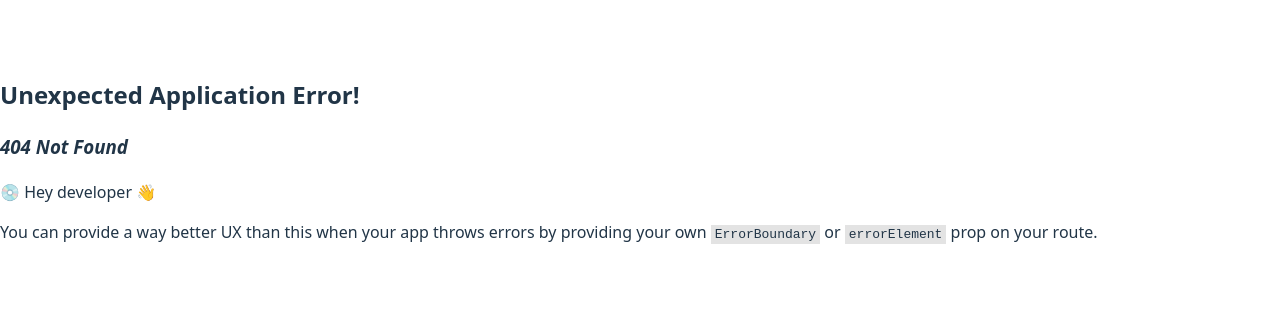
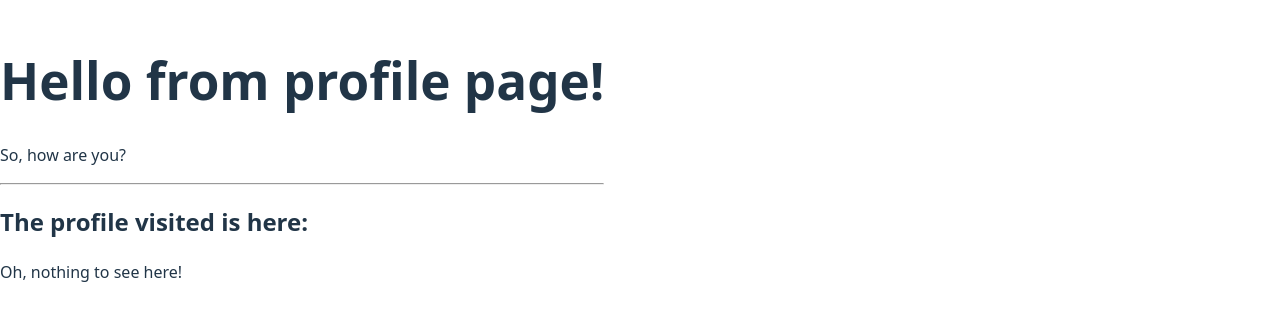
Before and after one commit to nickonyi/React-Routing, a React (Vite) app: page /profile/1 in a window 1280 px wide. Before the commit this address had no page. Shown: the part 241-562 px from the top of the page. Built offline with nearby package versions, Linux system fonts and the light colour scheme.

Commit message:
react router

```diff
--- a/src/components/profile.jsx
+++ b/src/components/profile.jsx
@@ -1,6 +1,12 @@
-import { Outlet } from 'react-router-dom';
+import { Outlet, useParams } from 'react-router-dom';
+import DefaultProfile from './default';
+import Popeye from './popeye';
+import Spinach from './spinach';
 
 const Profile = () => {
+  const { profile } = useParams();
+  console.log(profile);
+
   return (
     <div>
       <h1>Hello from profile page!</h1>
@@ -8,6 +14,13 @@
       <hr />
       <h2>The profile visited is here:</h2>
       <Outlet />
+      {profile === 'Popeye' ? (
+        <Popeye />
+      ) : profile === 'Spinach' ? (
+        <Spinach />
+      ) : (
+        <DefaultProfile />
+      )}
     </div>
   );
 };
--- a/src/main.jsx
+++ b/src/main.jsx
@@ -14,13 +14,8 @@
     element: <App />,
   },
   {
-    path: 'profile',
+    path: 'profile/:profile',
     element: <Profile />,
-    children: [
-      { index: true, element: <DefaultProfile /> },
-      { path: 'spinach', element: <Spinach /> },
-      { path: 'popeye', element: <Popeye /> },
-    ],
   },
 ]);
 
```
